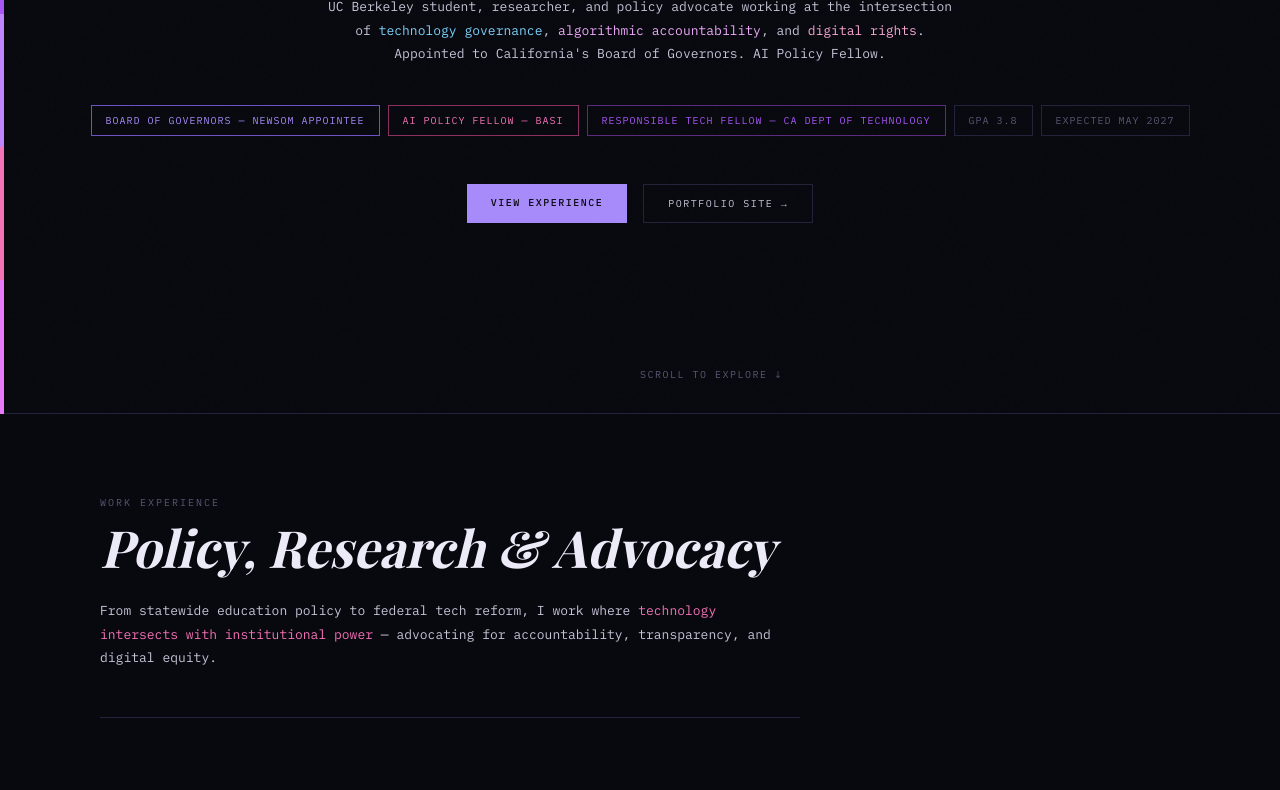
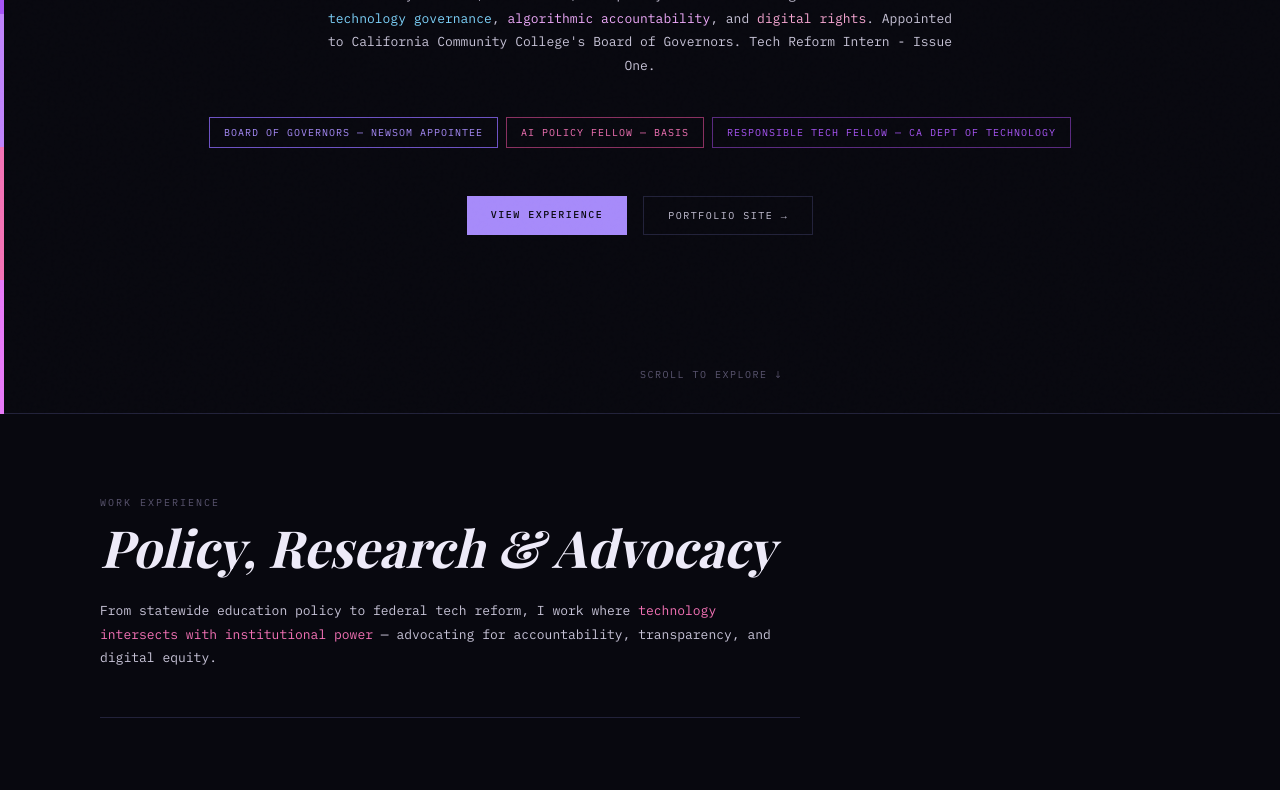
Before and after one commit to love-adu/website, a plain HTML site: page index.html in a window 1280 px wide. Shown: the part 386-1176 px from the top of the page. Drawn offline with nearby package versions, Linux system fonts and the light colour scheme; a web font is replaced by a local one.

Commit message:
Update index.html

```diff
--- a/index.html
+++ b/index.html
@@ -235,18 +235,16 @@
     <p class="hero-eyebrow">MEDIA LAW &amp; POLICY &nbsp;&middot;&nbsp; DATA SCIENCE &nbsp;&middot;&nbsp; AI GOVERNANCE</p>
     <h1>Love Adu</h1>
     <p class="hero-sub">
-      UC Berkeley student, researcher, and policy advocate working at the intersection of
+      UC Berkeley student, researcher, and policy advocate working at the forefront of
       <span style="color:#7dd3fc">technology governance</span>,
       <span style="color:#f0abfc">algorithmic accountability</span>, and
       <span style="color:#f9a8d4">digital rights</span>.
-      Appointed to California's Board of Governors. AI Policy Fellow.
+      Appointed to California Community College's Board of Governors. Tech Reform Intern - Issue One.
     </p>
     <div class="hero-tags">
       <div class="tag violet">BOARD OF GOVERNORS &mdash; NEWSOM APPOINTEE</div>
-      <div class="tag pink">AI POLICY FELLOW &mdash; BASI</div>
+      <div class="tag pink">AI POLICY FELLOW &mdash; BASIS</div>
       <div class="tag purple">RESPONSIBLE TECH FELLOW &mdash; CA DEPT OF TECHNOLOGY</div>
-      <div class="tag">GPA 3.8</div>
-      <div class="tag">EXPECTED MAY 2027</div>
     </div>
     <div class="hero-links">
       <a href="#experience" class="btn btn-primary">VIEW EXPERIENCE</a>
@@ -431,7 +429,7 @@
     <div class="bento-card">
       <div class="bento-label">LEADERSHIP</div>
       <div class="bento-text" style="font-size:11px; line-height:1.9; color: var(--text-dim);">
-        AI Policy Fellow &mdash; BASI<br>
+        AI Policy Fellow &mdash; BASIS<br>
         Chancellor&rsquo;s Advisory Committee (LGBTQ+)<br>
         Harvard PPLC &rsquo;24<br>
         Political Computer Science VP<br>
```
